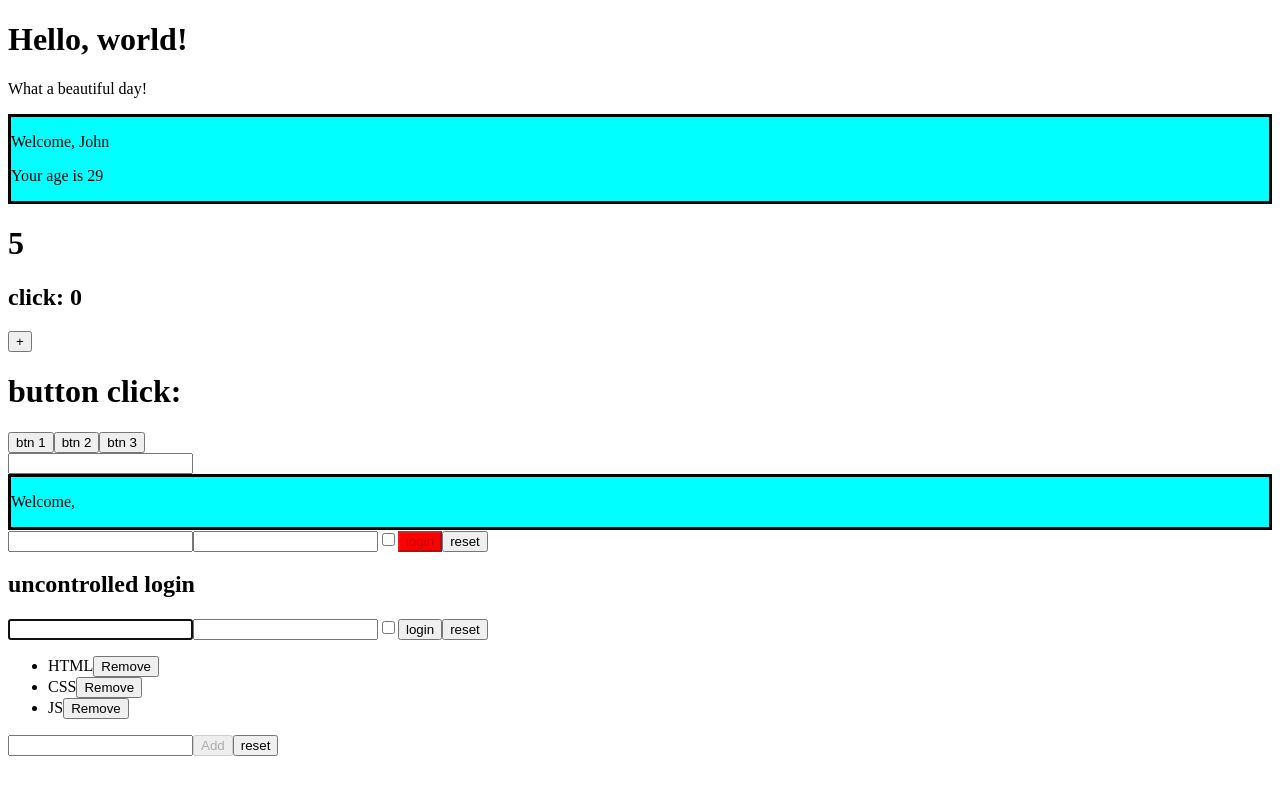
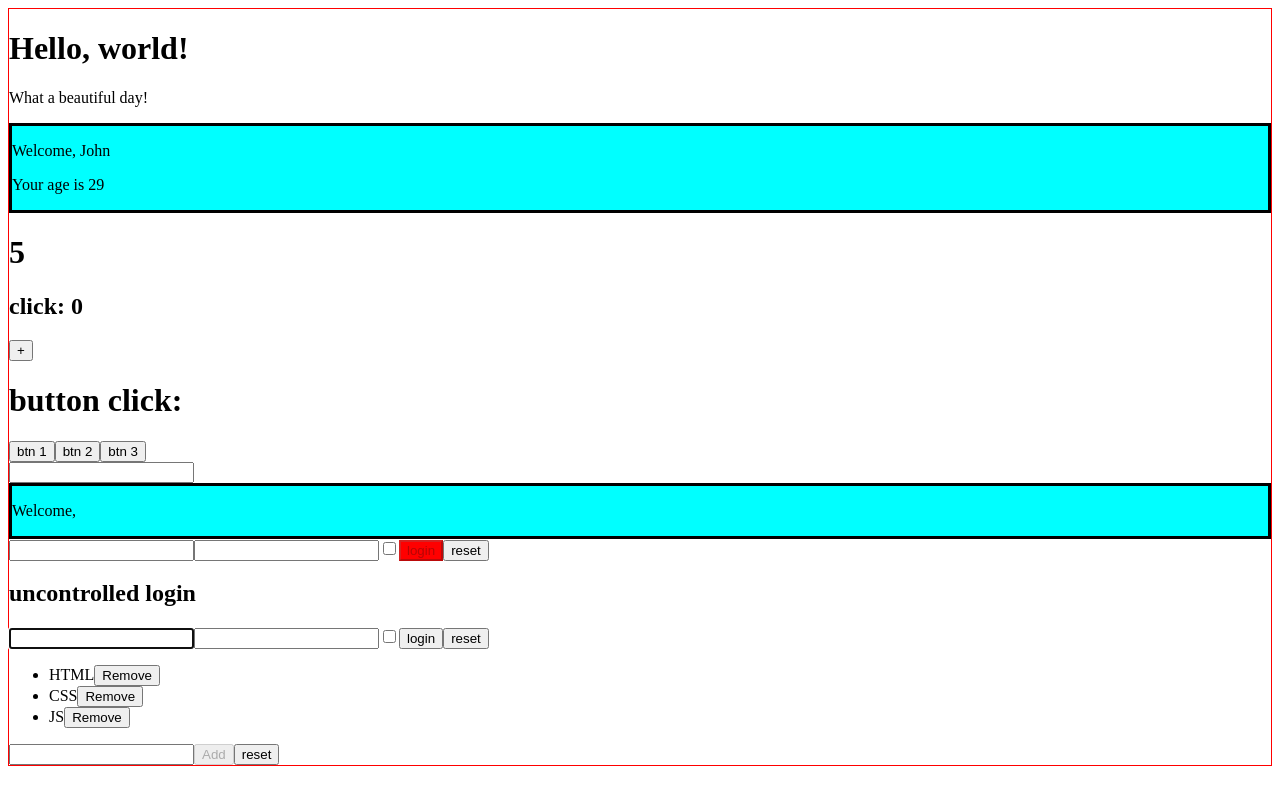
Before and after one commit to Parry93/react-exercises, a React (Create React App) app: page / in a window 1280 px wide. Built offline with nearby package versions, Linux system fonts and the light colour scheme.

Commit message:
component-composition-01

```diff
--- a/src/App.js
+++ b/src/App.js
@@ -8,6 +8,7 @@
 import Login from "./Login";
 import UncontrolledLogin from "./UncontrolledLogin";
 import TodoList from "./TodoList";
+import Container from "./Container";
 
 Welcome.defaultProps = {
   name: "John",
@@ -20,6 +21,7 @@
   render() {
     return (
       <div>
+        <Container>
         <Hello />
         <Welcome age={29} />{" "}
         <Counter initValue={0} setIncrement={+1} setInterval={1000} />{" "}
@@ -29,6 +31,9 @@
         <Login onLogin={this.onLogin} />
         <UncontrolledLogin />
         <TodoList />
+
+
+        </Container>
       </div>
     );
   }
--- /dev/null
+++ b/src/Container.jsx
@@ -0,0 +1,12 @@
+import React from "react";
+
+class Container extends React.Component{
+render (){
+    return(
+    <div className="container">
+    {this.props.children}
+    </div>
+    )
+}
+}
+export default Container
--- a/src/index.css
+++ b/src/index.css
@@ -2,3 +2,8 @@
     background-color: aqua;
     border: 3px solid black;
 }
+
+.container {
+    background-color: white;
+    border: 1px solid red;
+}
```
